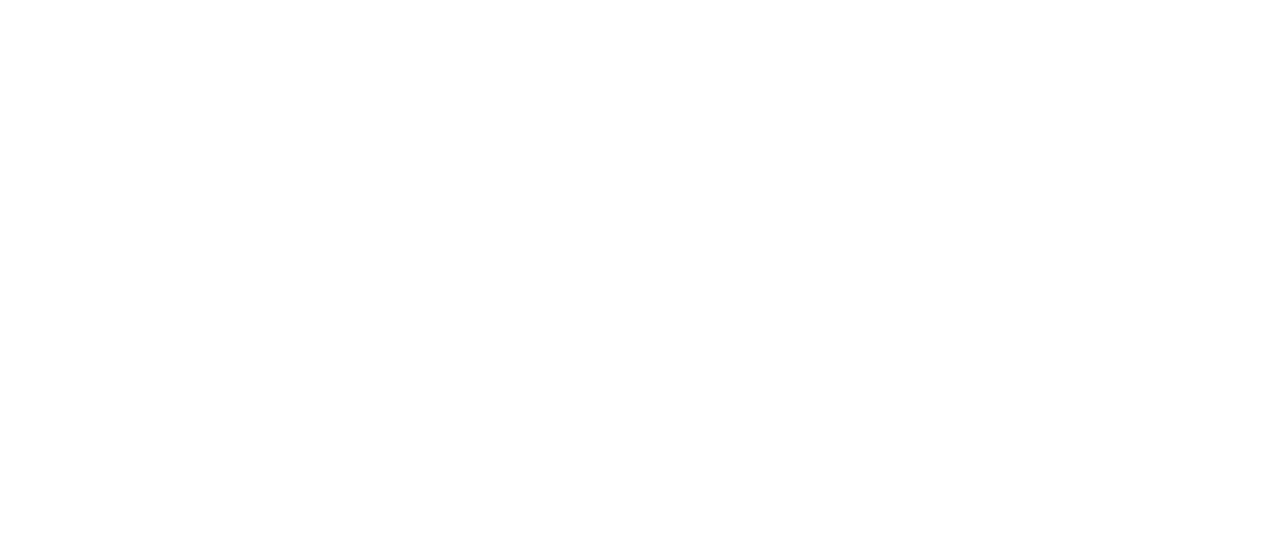
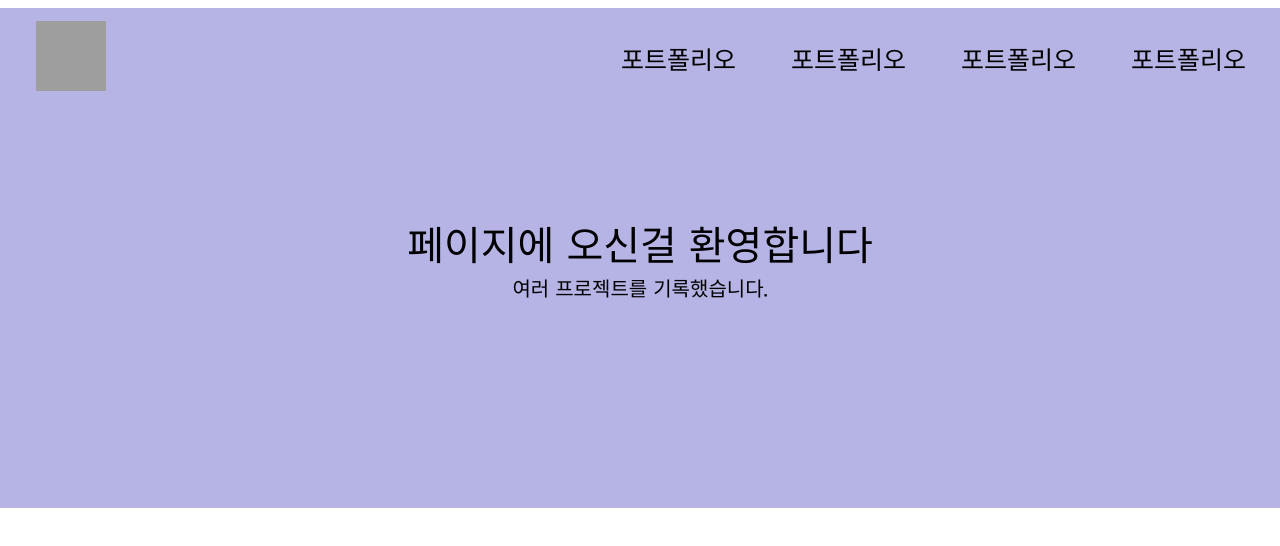
Before and after one commit to ivaaaaann/my-web-react, a React (Create React App) app: page / in a window 1280 px wide. Shown: the top 546 px of the page. Built offline with nearby package versions, Linux system fonts and the light colour scheme; grey boxes are pictures that could not be loaded.

Commit message:
add : node modules, Nav bar, contents, title
add : node modules, Nav bar, contents, title

```diff
--- a/package.json
+++ b/package.json
@@ -8,6 +8,7 @@
     "@testing-library/user-event": "^12.8.3",
     "react": "^17.0.2",
     "react-dom": "^17.0.2",
+    "react-router-dom": "^5.2.0",
     "react-scripts": "4.0.3",
     "web-vitals": "^1.1.2"
   },
--- a/src/App.css
+++ b/src/App.css
@@ -1,38 +1,17 @@
-.App {
-  text-align: center;
+@import url("https://fonts.googleapis.com/css2?family=Black+Han+Sans&family=Do+Hyeon&display=swap");
+
+:root {
+  --main_color: #b5b4e5;
+  --sub_color: #a9dcd6;
 }
 
-.App-logo {
-  height: 40vmin;
-  pointer-events: none;
+.font-style {
+  font-family: "Black Han Sans", sans-serif;
+  font-family: "Do Hyeon", sans-serif;
 }
 
-@media (prefers-reduced-motion: no-preference) {
-  .App-logo {
-    animation: App-logo-spin infinite 20s linear;
-  }
+body {
+  margin-left: 0px;
+  margin-right: 0px;
+  box-sizing: border-box;
 }
-
-.App-header {
-  background-color: #282c34;
-  min-height: 100vh;
-  display: flex;
-  flex-direction: column;
-  align-items: center;
-  justify-content: center;
-  font-size: calc(10px + 2vmin);
-  color: white;
-}
-
-.App-link {
-  color: #61dafb;
-}
-
-@keyframes App-logo-spin {
-  from {
-    transform: rotate(0deg);
-  }
-  to {
-    transform: rotate(360deg);
-  }
-}
--- a/src/App.js
+++ b/src/App.js
@@ -1,7 +1,17 @@
 import "./App.css";
+import { HashRouter, Route } from "react-router-dom";
+import Navigation from "./components/Navigation";
+import Title from "./components/Title";
+import ContentContainer from "./components/ContentContainer";
 
 function App() {
-  return <div className="App"></div>;
+  return (
+    <HashRouter>
+      <Navigation />
+      <Route path="/" exact={true} component={Title} />
+      <Route path="/" exact={true} component={ContentContainer} />
+    </HashRouter>
+  );
 }
 
 export default App;
--- /dev/null
+++ b/src/components/Content.js
@@ -0,0 +1,7 @@
+import "./Content.css";
+
+function Content() {
+  return <div class="content-container"></div>;
+}
+
+export default Content;
--- /dev/null
+++ b/src/components/ContentContainer.js
@@ -0,0 +1,12 @@
+import "./ContentContainer.css";
+import Content from "./Content";
+
+function ContentContainer() {
+  return (
+    <section id="contents">
+      <Content />
+    </section>
+  );
+}
+
+export default ContentContainer;
--- /dev/null
+++ b/src/components/Navigation.css
@@ -0,0 +1,43 @@
+.navigation-container {
+  width: 99%;
+  height: 100px;
+  background: none;
+  margin: auto;
+  display: flex;
+  align-items: center;
+  justify-content: center;
+  position: fixed;
+  margin: 0 auto;
+  left: 0;
+  right: 0;
+}
+.nav-logo-img {
+  margin: 30px;
+}
+.nav-logo-img img {
+  width: 70px;
+  height: 70px;
+}
+.nav-item-container {
+  width: auto;
+  height: auto;
+  margin-left: auto;
+  display: flex;
+}
+.nav-item {
+  width: 150px;
+  height: 50px;
+  cursor: pointer;
+  align-items: center;
+  display: flex;
+  justify-content: center;
+  font-size: 25px;
+  margin: 0px 10px;
+  background: none;
+  border-radius: 50px;
+}
+
+.nav-item:hover {
+  background-color: var(--sub_color);
+  transition: 0.3s;
+}
--- /dev/null
+++ b/src/components/Navigation.js
@@ -0,0 +1,25 @@
+import "./Navigation.css";
+
+function Navigation() {
+  return (
+    <section id="navigation">
+      <div className="navigation-container">
+        <div className="nav-logo-img">
+          <img
+            src="https://image.flaticon.com/icons/png/128/639/639394.png"
+            alt="logo"
+            title="logo"
+          />
+        </div>
+        <div className="nav-item-container">
+          <div className="nav-item font-style">포트폴리오</div>
+          <div className="nav-item font-style">포트폴리오</div>
+          <div className="nav-item font-style">포트폴리오</div>
+          <div className="nav-item font-style">포트폴리오</div>
+        </div>
+      </div>
+    </section>
+  );
+}
+
+export default Navigation;
--- /dev/null
+++ b/src/components/Title.css
@@ -0,0 +1,19 @@
+.title-container {
+  width: 100%;
+  height: 500px;
+  background-color: var(--main_color);
+  justify-content: center;
+  display: flex;
+  align-items: center;
+}
+.title-text-wrap {
+  text-align: center;
+}
+
+.title-main-text {
+  font-size: 40px;
+}
+
+.title-sub-text {
+  font-size: 20px;
+}
--- /dev/null
+++ b/src/components/Title.js
@@ -0,0 +1,20 @@
+import "./Title.css";
+
+function Title() {
+  return (
+    <section id="Title">
+      <div className="title-container">
+        <div className="title-text-wrap">
+          <div className="title-main-text font-style">
+            페이지에 오신걸 환영합니다
+          </div>
+          <div className="title-sub-text font-style">
+            여러 프로젝트를 기록했습니다.
+          </div>
+        </div>
+      </div>
+    </section>
+  );
+}
+
+export default Title;
```
Also changed, not shown: src/components/Content.css (added), src/components/ContentContainer.css (added), 1 other file (tests, documents, lock files or other folders).
